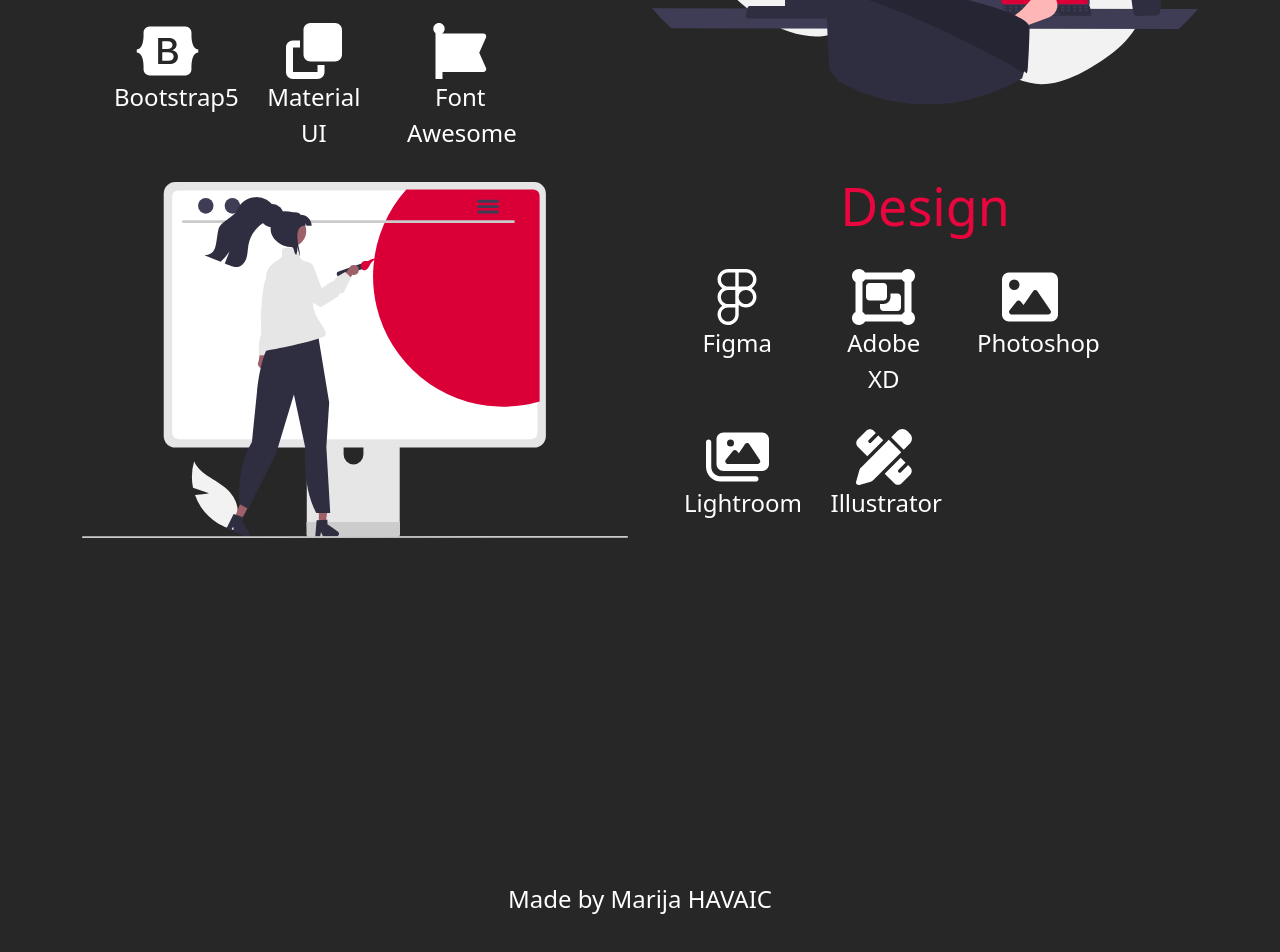
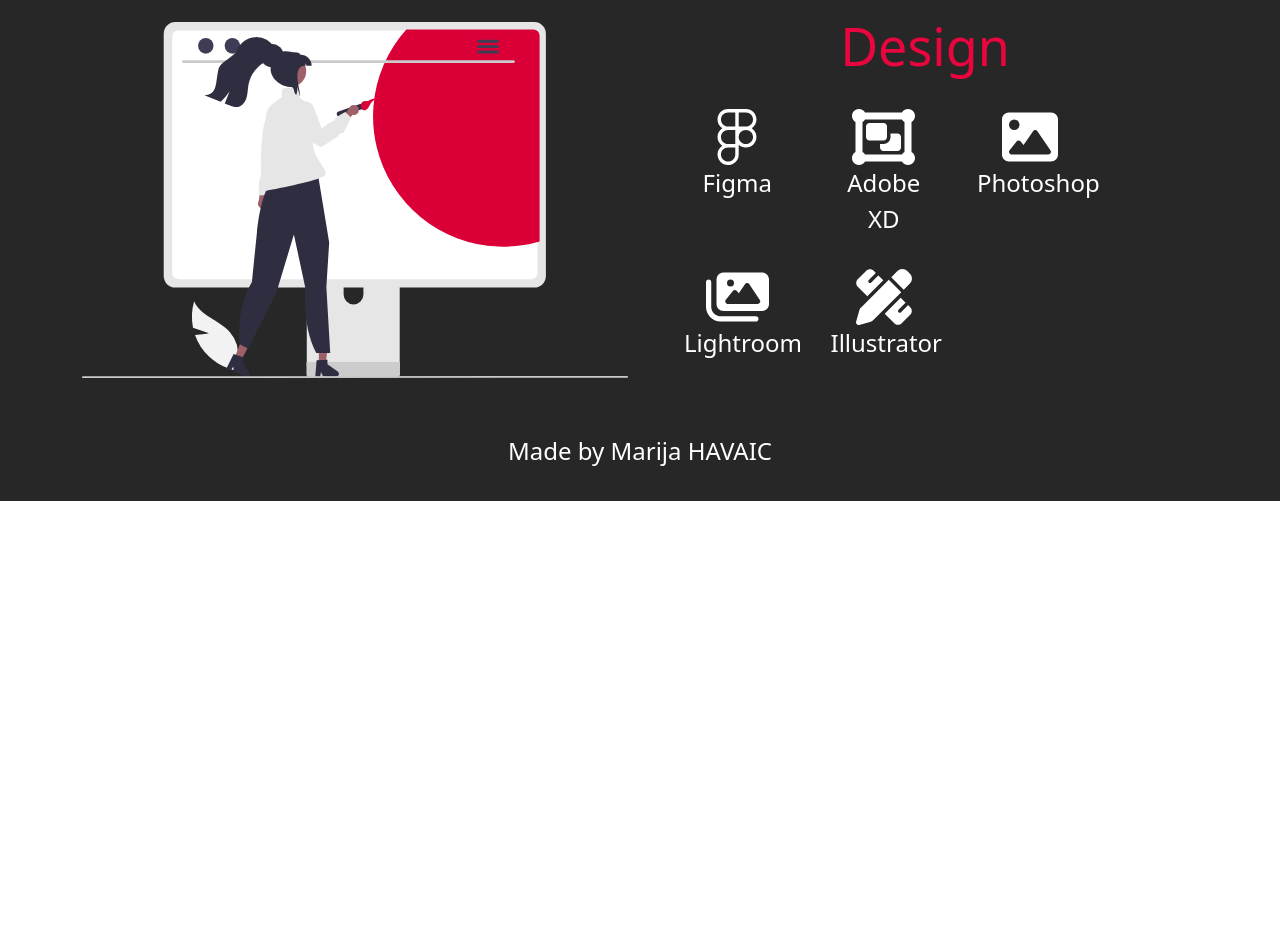
Before and after one commit to marijahavaic/Portfolio-web, a React (Create React App) app: page /skills in a window 1280 px wide. Shown: the part 742-1694 px from the top of the page. After the commit the page ends 1243 px from the top, so only its background shows below. Built offline with nearby package versions, Linux system fonts and the light colour scheme.

Commit message:
Style new layout

```diff
--- a/src/App.js
+++ /dev/null
@@ -1,77 +0,0 @@
-import React, { Suspense, useState } from "react";
-import "./sass/App.scss";
-
-import NavBar from "./Components/NavBar";
-import AboutMe from "./Components/AboutMe";
-import Skills from "./Components/Skills";
-import Projects from "./Components/Projects";
-import ContactMe from "./Components/ContactMe";
-import Footer from "./Components/Footer";
-
-import { FontAwesomeIcon } from "@fortawesome/react-fontawesome";
-import { faArrowUp } from "@fortawesome/free-solid-svg-icons";
-
-import "bootstrap/dist/css/bootstrap.min.css";
-import Button from "react-bootstrap/Button";
-import Container from "react-bootstrap/esm/Container";
-
-import { useTranslation } from "react-i18next";
-import { Outlet } from "react-router";
-
-function App() {
-    const [darkMode, setDarkMode] = useState(false);
-    const { t, i18n } = useTranslation();
-
-    const handleToggle = () => {
-        setDarkMode(!darkMode);
-    };
-
-    const languageChange = (code) => {
-        i18n.changeLanguage(code);
-    };
-
-    return (
-        <Suspense fallback="Loading...">
-            <div className={`App ${darkMode ? "Light-mode" : "Dark-mode"}`}>
-                <NavBar
-                    darkMode={darkMode}
-                    handleToggle={handleToggle}
-                    t={t}
-                    languageChange={languageChange}
-                />
-                <Outlet />
-
-                {/* <Container className="h-100 d-flex justify-content-end pe-5">
-                    <a href="#home">
-                        <Button
-                            aria-label="Top"
-                            variant="danger"
-                            className="position-fixed bottom-0 mb-3"
-                            style={{ zIndex: "10" }}
-                        >
-                            <FontAwesomeIcon
-                                icon={faArrowUp}
-                                style={{ fontSize: "1.25rem" }}
-                            />
-                        </Button>
-                    </a>
-                </Container> */}
-
-                {/* Space fix */}
-                <Container className="p-5 h-25">
-                    <div style={{ height: "2rem" }}></div>
-                </Container>
-
-                {/*
-
-                <Projects darkMode={darkMode} t={t} />
-
-                <ContactMe t={t} />*/}
-
-                <Footer t={t} />
-            </div>
-        </Suspense>
-    );
-}
-
-export default App;
--- /dev/null
+++ b/src/App.jsx
@@ -0,0 +1,40 @@
+import React, { Suspense, useState } from "react";
+import "./sass/App.scss";
+
+import NavBar from "./Components/NavBar";
+import Footer from "./Components/Footer";
+
+import { useTranslation } from "react-i18next";
+import { Outlet } from "react-router";
+
+function App() {
+    const [darkMode, setDarkMode] = useState(false);
+    const { t, i18n } = useTranslation();
+
+    const handleToggle = () => {
+        setDarkMode(!darkMode);
+    };
+
+    const languageChange = (code) => {
+        i18n.changeLanguage(code);
+    };
+
+    return (
+        <Suspense fallback="Loading...">
+            <div className={`App ${darkMode ? "Light-mode" : "Dark-mode"}`}>
+                <NavBar
+                    darkMode={darkMode}
+                    handleToggle={handleToggle}
+                    t={t}
+                    languageChange={languageChange}
+                />
+                {/* Render routes */}
+                <Outlet />
+
+                <Footer t={t} />
+            </div>
+        </Suspense>
+    );
+}
+
+export default App;
--- a/src/Components/AboutMe.js
+++ b/src/Components/AboutMe.js
@@ -19,10 +19,6 @@
 const AboutMe = () => {
     const { t } = useTranslation();
     return (
-        <div
-            className="AboutMe my-md-5 py-md-5 my-2 py-2 d-flex align-items-md-center"
-            style={{ height: "80vh" }}
-        >
         <Container className="py-md-5 my-md-5 my-2 py-2">
             <Row
                 xs={1}
@@ -103,7 +99,6 @@
                 </Col>
             </Row>
         </Container>
-        </div>
     );
 };
 
--- a/src/Components/ContactMe.js
+++ b/src/Components/ContactMe.jsx
@@ -37,11 +37,8 @@
     };
 
     return (
-        <div
-            className="ContactMe d-flex flex-column justify-content-center align-items-center my-md-5 py-md-5  mb-5 pb-5 mt-0 pt-0"
-            style={{ height: "60vh" }}
-        >
-            <Form className="w-75 h-100" onSubmit={sendEmail} ref={form}>
+        <div className="ContactMe d-flex flex-column justify-content-center align-items-center my-md-5 py-md-5  mb-5 pb-5 mt-0 pt-0">
+            <Form className="w-50 h-100" onSubmit={sendEmail} ref={form}>
                 <h1 className="text-center">
                     <a id="contactme" href="#contactme">
                         {t("contactMe")}
@@ -81,7 +78,7 @@
                     as="input"
                     type="submit"
                     value={t("send")}
-                    className="btn mb-5"
+                    className="btn"
                     variant="danger"
                 />
             </Form>
--- a/src/Components/Footer.js
+++ b/src/Components/Footer.js
@@ -6,7 +6,7 @@
 const Footer = ({ t }) => {
     return (
         <div className="Footer">
-            <Container className="p-3 d-flex text-align-center w-100 justify-content-center align-items-center pb-5">
+            <Container className="p-3 d-flex text-align-center w-100 justify-content-center align-items-center">
                 <p>{t("madeBy")}</p>
             </Container>
         </div>
--- a/src/Components/Skills.js
+++ b/src/Components/Skills.jsx
@@ -14,10 +14,10 @@
 import { useTranslation } from "react-i18next";
 
 const Skills = () => {
-    const { t, i18n } = useTranslation();
+    const { t } = useTranslation();
     return (
-        <div className="Skills my-md-5 py-md-5 mt-5 pt-5 mb-0 pb-0">
-            <Container className="justify-content-center align-items-center text-center my-md-5 py-md-5 my-xs-1 py-xs-1">
+        <div className="Skills">
+            <Container className="justify-content-center align-items-center text-center my-md-3 py-md-3 my-xs-1 py-xs-1">
                 <a id="skills" href="#skills">
                     <h1>{t("skills")}</h1>
                 </a>
--- a/src/sass/App.scss
+++ b/src/sass/App.scss
@@ -1,4 +1,4 @@
-$light-color: #FFFFFF;
+$light-color: #ffffff;
 $dark-color: #272727;
 $third-color: #e9053e;
 
@@ -40,17 +40,18 @@
         }
         .resumeLink {
             &:focus {
-        color: #FFFFFF;
+                color: #ffffff;
             }
             &:active {
-        color: #FFFFFF;
+                color: #ffffff;
             }
         }
-
     }
 }
 
 .App {
+    min-height: 100vh;
+    height: auto;
     .AboutMe {
         p {
             font-size: 2.25rem;
@@ -59,13 +60,11 @@
     }
 }
 
-
 @media (max-width: $breakpoint-mobile) {
     .App {
         padding: 10px;
     }
     :root {
-
         h1 {
             font-size: 3rem;
             text-align: center;
@@ -93,7 +92,6 @@
         .img {
             margin-bottom: 1rem;
         }
-
 
         .AboutMe {
             height: 800px;
@@ -141,8 +139,6 @@
     }
 }
 
-
-
 .darkModeSelect {
     .ReactFlagsSelect-module_selectValue__152eS {
         color: $light-color;
@@ -151,11 +147,10 @@
         background-color: $dark-color;
         color: $light-color;
     }
-  .ReactFlagsSelect-module_selectOptions__3LNBJ:hover{
+    .ReactFlagsSelect-module_selectOptions__3LNBJ:hover {
         color: $dark-color;
     }
 }
-
 
 .icon {
     cursor: pointer;
@@ -166,13 +161,14 @@
     text-decoration: none;
 }
 
-.icon:hover, .skills_icon:hover {
+.icon:hover,
+.skills_icon:hover {
     color: $third-color;
 }
 
 .icon:active {
     color: $third-color;
-    transform: scale(0.90);
+    transform: scale(0.9);
 }
 
 button:active {
@@ -220,7 +216,7 @@
     -webkit-transition: 0.4s;
     transition: 0.4s;
     box-shadow: 0 0px 15px #2020203d;
-  background: white url('https://i.ibb.co/FxzBYR9/night.png');
+    background: white url("https://i.ibb.co/FxzBYR9/night.png");
     background-repeat: no-repeat;
     background-position: center;
 }
@@ -237,7 +233,7 @@
     -webkit-transform: translateX(24px);
     -ms-transform: translateX(24px);
     transform: translateX(24px);
-  background: white url('https://i.ibb.co/7JfqXxB/sunny.png');
+    background: white url("https://i.ibb.co/7JfqXxB/sunny.png");
     background-repeat: no-repeat;
     background-position: center;
 }
@@ -251,9 +247,8 @@
     border-radius: 50%;
 }
 
-
-:export{
+:export {
     light-color: $light-color;
     dark-color: $dark-color;
-  third-color: $third-color
+    third-color: $third-color;
 }
```
Lines whose indentation alone changed are shown as unchanged.
